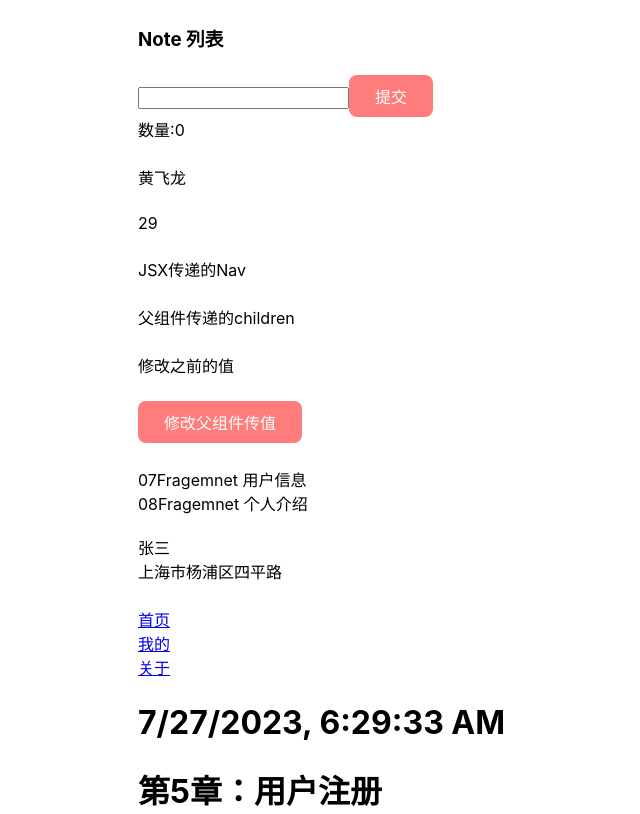
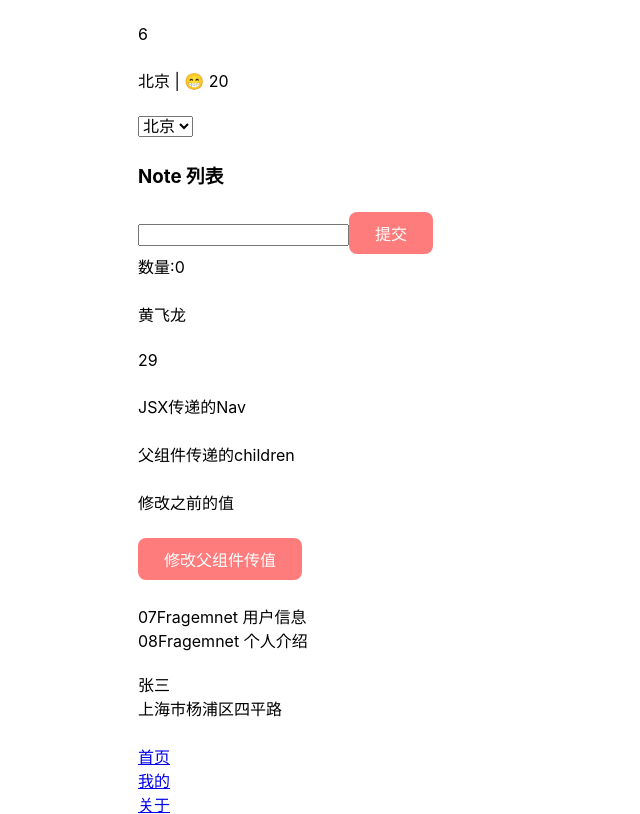
Before and after one commit to feelonewong/01-first-react-app, a React (Create React App) app: page / in a window 1280 px wide. Shown: the top 814 px of the page, without its empty margins (302-942 px from the left). Built offline with nearby package versions, Linux system fonts and the light colour scheme.

Commit message:
update:更新第10章

```diff
--- a/src/App.js
+++ b/src/App.js
@@ -13,6 +13,7 @@ import ParentValue from './pages/08ParenetValue/index'
 import ParentJSXChild from './pages/08ParenetValue/nav'
 import CompValue from './pages/08ParenetValue/compValue'
 import ReactStateSuper from "./pages/09ReactStateSuper";
+import UseEffectSuper from "./pages/10effectSuper";
 import { useState } from "react";
 function App() {
   const [microBlogs, setMicroBlogs] = useState([
@@ -88,6 +89,9 @@ function App() {
   }
   return (
     <main className="container">
+      {/* 第10章开始 */}
+      <UseEffectSuper></UseEffectSuper>
+      {/* 第10章结束 */}
       {/* 第9章开始 */}
       <ReactStateSuper></ReactStateSuper>
       {/* 第9章结束 */}
--- /dev/null
+++ b/src/pages/10effectSuper/index.js
@@ -0,0 +1,38 @@
+import { useCallback, useEffect, useState } from "react";
+
+function UseEffectSuper(){
+    const [second, setSecond] = useState(0)
+    useEffect(()=>{
+        const id = setInterval(()=>{
+            setSecond(prev=> prev+1)
+        },1000)
+        return ()=>{
+            clearInterval(id)
+        }
+    }, [])
+
+    const [city, setCity] = useState("北京")
+    const [weather, setWeather] = useState(20)
+    const getWeather = useCallback(()=>{
+        if(city === '北京') return 20
+        if(city === '上海') return 25
+        if(city === '南京') return 30
+    }, [city])
+    useEffect(()=>{
+        setWeather(getWeather())
+        console.log('run')
+    }, [getWeather])
+    return<>
+       <p>{second}</p>
+       <p>{city} | 😁 {weather}</p>
+       <p>
+        <select onChange={e=>setCity(e.target.value)}>
+            <option value="北京">北京</option>
+            <option value="上海">上海</option>
+            <option value="南京">南京</option>
+        </select>
+       </p>
+    </>
+}
+
+export default UseEffectSuper;
```
